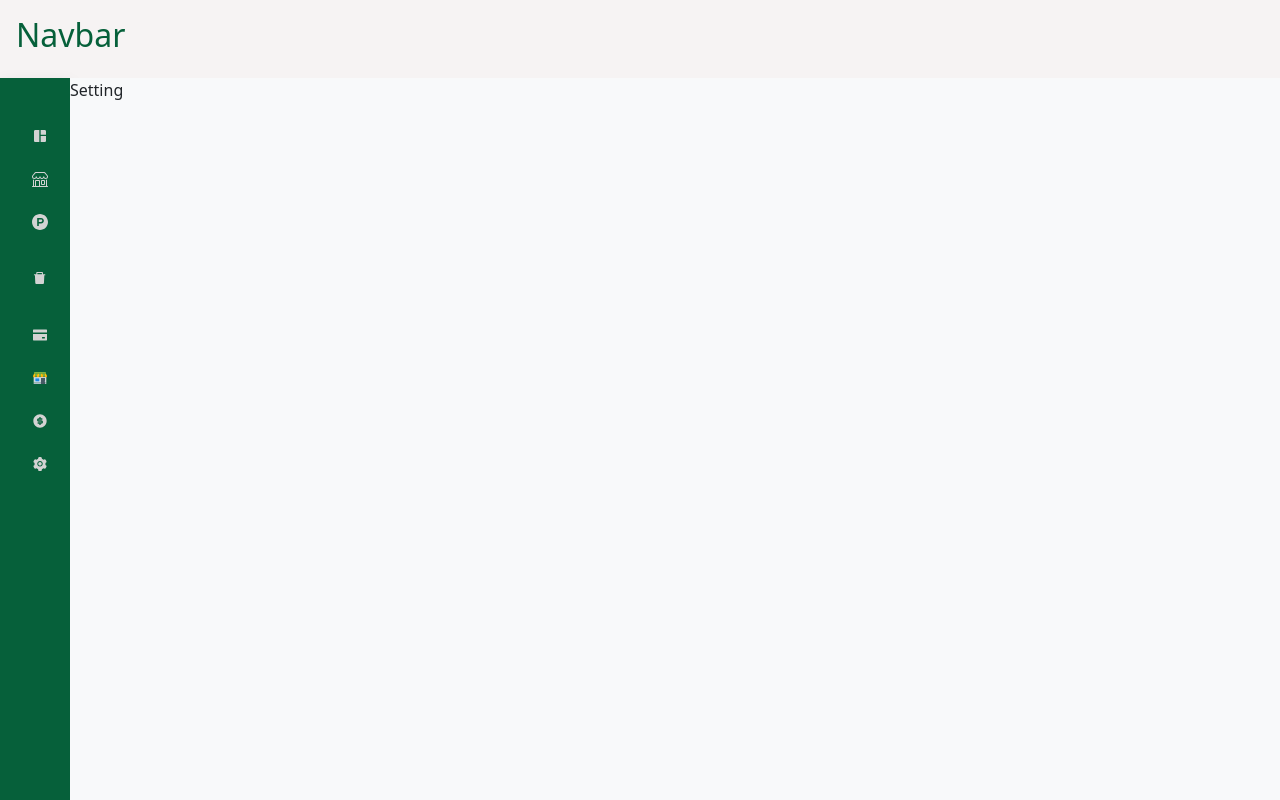
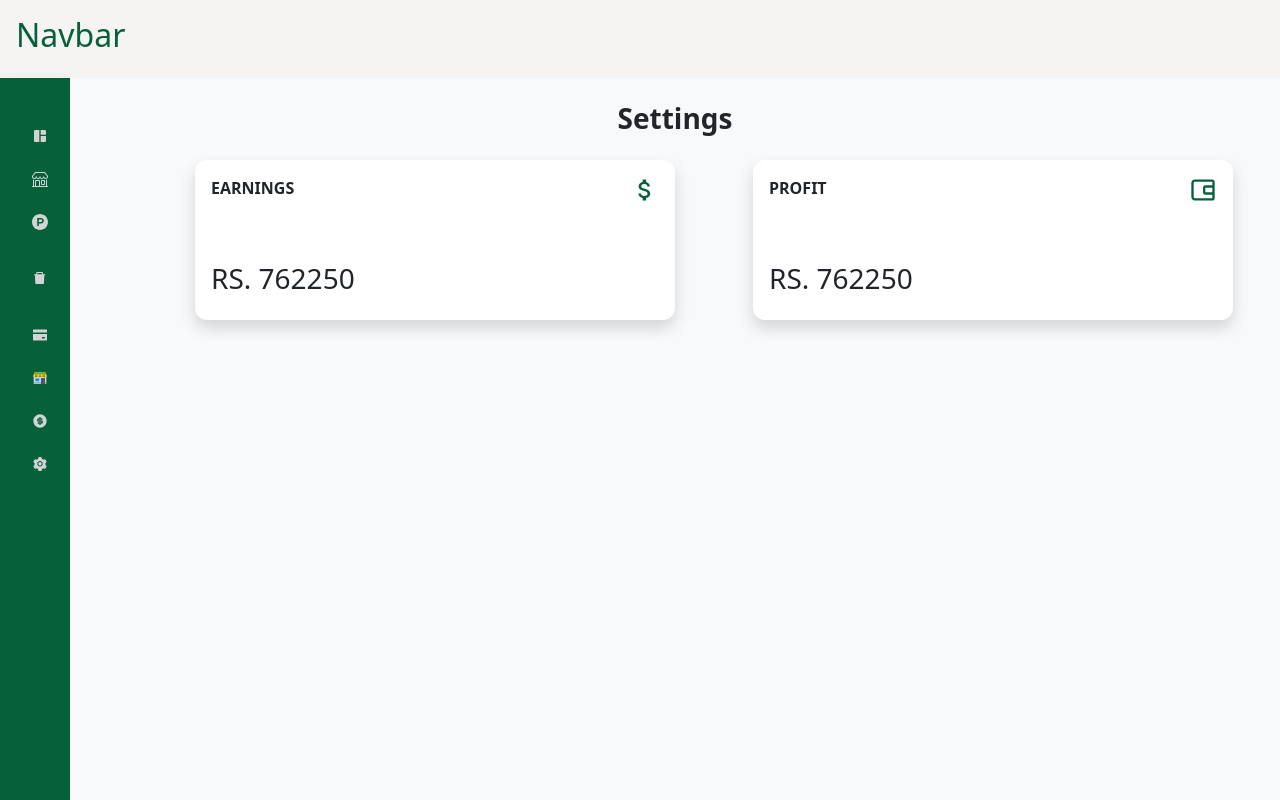
Before and after one commit to SalmanIlya/dashboard-pso, a React (Create React App) app: page /setting in a window 1280 px wide. Shown: the top 800 px of the page. Built offline with nearby package versions, Linux system fonts and the light colour scheme.

Commit message:
add-data-in-setting-page-and-style-sheet

```diff
--- a/src/Component/Routes/Setting/Setting.js
+++ b/src/Component/Routes/Setting/Setting.js
@@ -1,8 +1,33 @@
 import React from 'react'
+import {MdAttachMoney} from "react-icons/md"
+import {BiWalletAlt} from "react-icons/bi"
 import "./style.css"
 const Setting = () => {
   return (
-    <div>Setting</div>
+    <div className='container'><h3 className='m-4 text-center'><strong>Settings</strong></h3>
+   <div className='main-box'>
+    <div>
+
+    </div>
+    <div className='s-box-1 shadow'>
+    <div className='f-box' >
+      <div><p><strong>EARNINGS</strong></p></div>
+    <div><MdAttachMoney className='h3 icon'/></div>
+    </div>
+    <h3>RS. 762250</h3>
+    </div>
+ <div className='s-box-2 shadow'>
+ <div  className='f-box'>
+    <div> <p><strong>PROFIT</strong></p> </div>
+    <div><BiWalletAlt className="h3 icon"/></div></div>
+    <h3>RS. 762250</h3>
+
+ </div>
+
+    </div>
+
+
+    </div>
   )
 }
 
--- a/src/Component/Routes/Setting/style.css
+++ b/src/Component/Routes/Setting/style.css
@@ -0,0 +1,41 @@
+.main-box{
+    display: flex;
+    flex-direction: row;
+    justify-content: space-between;
+}
+.s-box-1{
+    display:  flex;
+    flex-direction: column;
+    justify-content: space-between;
+
+    width: 30rem;
+    height: 10rem;
+    border-radius: 12px;
+    background: white;
+    padding: 1rem;
+
+}
+.f-box{
+    display: flex;
+    /* flex-direction: ; */
+    justify-content: space-between;
+    width: 100%;
+}
+.s-box-2{
+    display:  flex;
+    flex-direction: column;
+    justify-content: space-between;
+    /* border: 1px solid black; */
+    width: 30rem;
+    height: 10rem;
+    border-radius: 12px;
+    background: white;
+    padding: 1rem;
+
+
+
+}
+.icon{
+    color: #06603A;
+
+}
```
